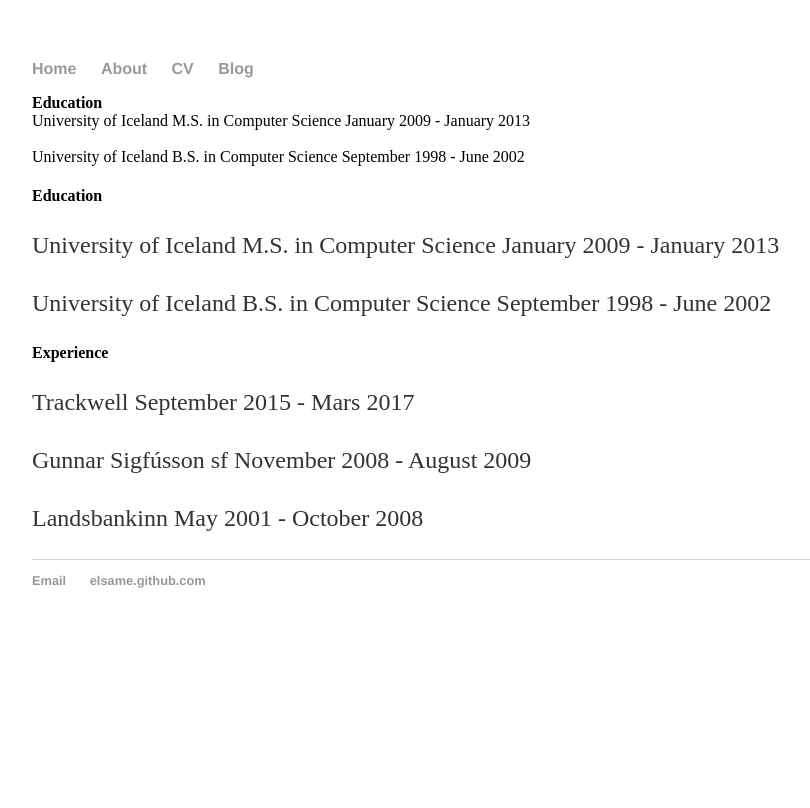
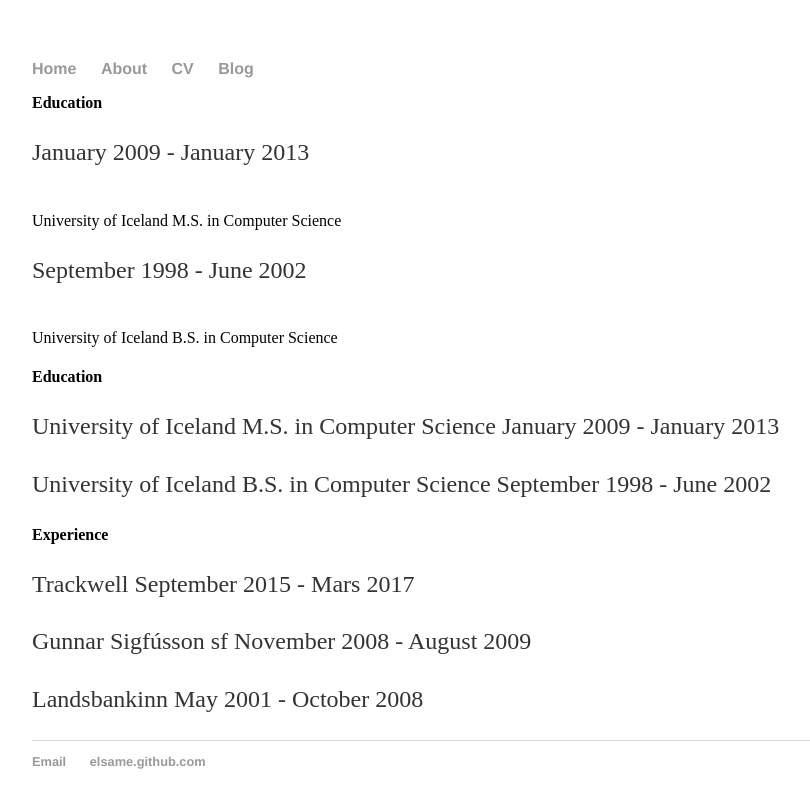
Before and after one commit to elsame/elsame.github.io, a Jekyll site: the page built from cv/index.html, in a window 1280 px wide. Shown: the top 808 px of the page, without its empty margins (160-970 px from the left). Built offline with Jekyll 4.4.1, drawn with Linux system fonts in a browser that asks for light colours.

```diff
--- a/cv/index.html
+++ b/cv/index.html
@@ -4,8 +4,10 @@ title: CV
 ---
 <div class="blurb">
 	<b>Education</b>
-<br>University of Iceland M.S. in Computer Science January 2009 - January 2013</br>
-<br>University of Iceland B.S. in Computer Science September 1998 - June 2002</br>
+	<P>January 2009 - January 2013</P>
+        <br>University of Iceland M.S. in Computer Science</br>
+	<P>September 1998 - June 2002 </P>
+	<br> University of Iceland B.S. in Computer Science</br>
 </div><!-- /.blurb -->
 
 <h4>Education</h4>
```
